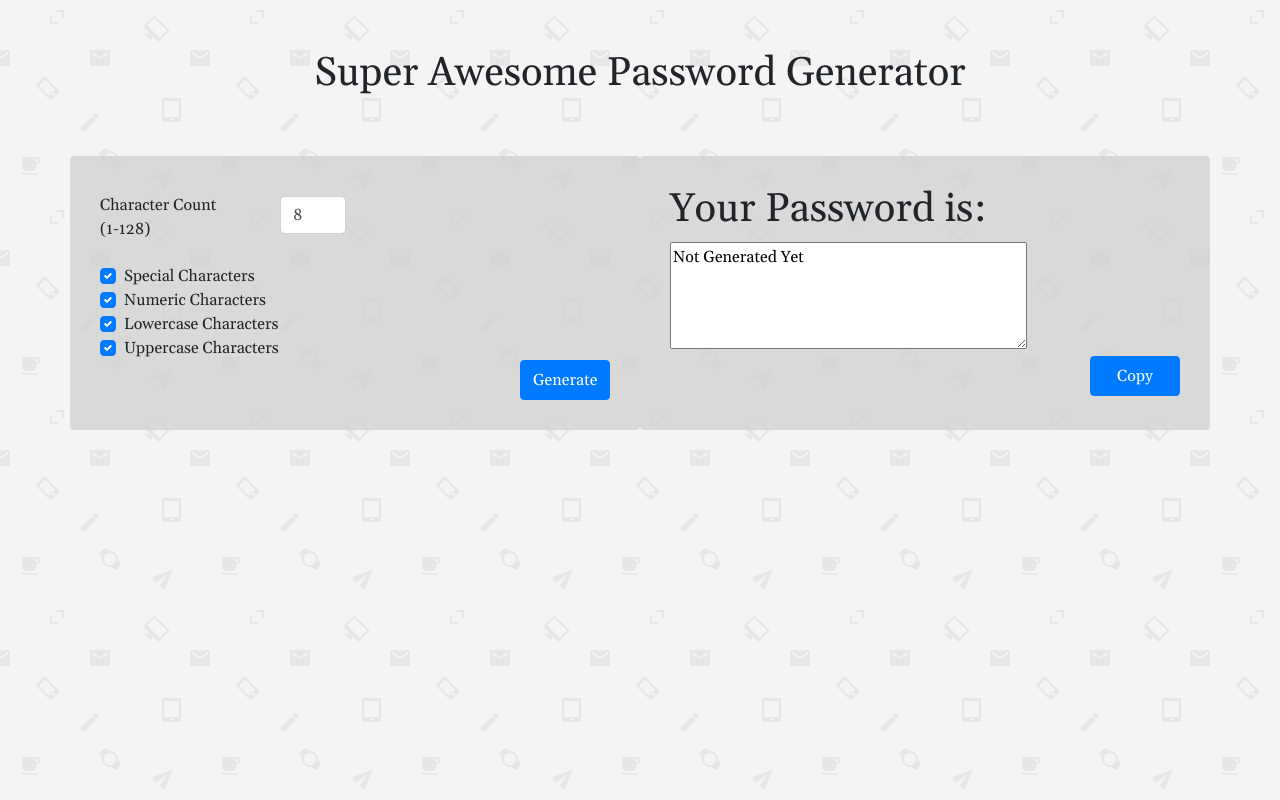
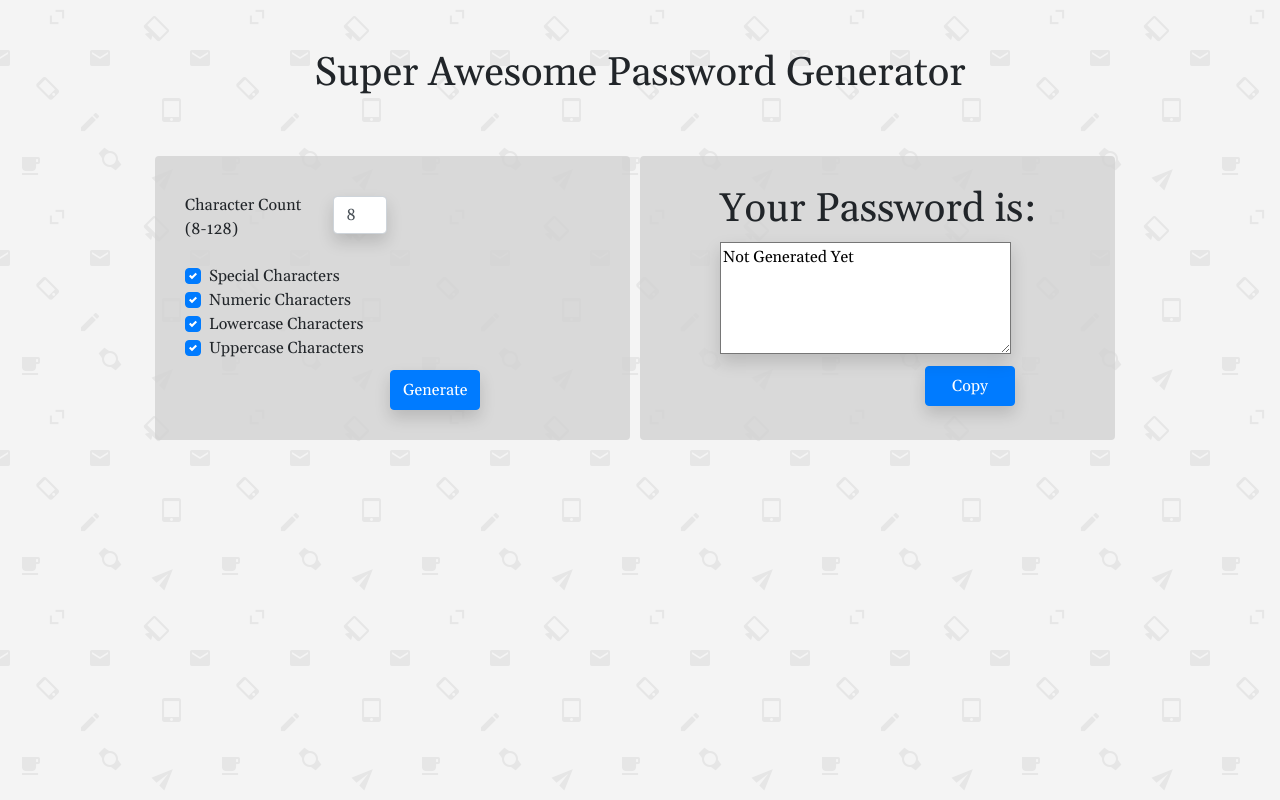
Before and after one commit to GReichman/password-generator, a plain HTML site: page index.html in a window 1280 px wide. Drawn offline with nearby package versions, Linux system fonts and the light colour scheme.

Commit message:
added some styling

```diff
--- a/assets/css/style.css
+++ b/assets/css/style.css
@@ -10,6 +10,7 @@ body{
 
 .contentCol{
     margin-top:20px;
+    margin-right:10px;
     padding:30px;
     background-color: rgba(210,210,210,.8);
 }
@@ -20,6 +21,7 @@ body{
 .myButton{
     width:90px;
     height:40px;
+    margin-right:120px;
 }
 
 #headerRow{
@@ -35,3 +37,18 @@ height:50%;
     width:20%;
     margin-left:0px;
 }
+
+#passwordContent{
+    margin-left:50px;
+    width:100%;
+    height:100%;
+}
+
+#copyButton{
+    margin-top:5px;
+
+}
+
+#generateButton{
+    margin-top:10px;
+}
--- a/index.html
+++ b/index.html
@@ -33,44 +33,48 @@
                 <h1>Super Awesome Password Generator</h1>
             </div>
         </div>
-        <div class="row contentRow">
-                <div class="contentCol col-xs-12 col-lg-6 rounded">
+        <div class="row contentRow justify-content-center">
+                <div class="contentCol col-xs-12 col-lg-5 rounded">
+                    <section id="inputContent">
                         <div class="form-group row">
-                            <label for="numChars" class="col-4 col-form-label">Character Count <br>(1-128)</label>
+                            <label for="numChars" class="col-4 col-form-label">Character Count <br>(8-128)</label>
                             <div class="col-8">
-                                <input class="form-control numBox" type="number" value="8" min="1" max="128" id="numChars">
+                                <input class="form-control numBox shadow" type="number" value="8" min="8" max="128" id="numChars">
                             </div>
                         </div>
 
                         <!-- https://mdbootstrap.com/docs/jquery/forms/checkbox/ -->
-                        <div class="custom-control custom-checkbox">
-                            <input type="checkbox" class="custom-control-input" id="specialCheck" checked>
-                            <label class="custom-control-label" for="specialCheck">Special Characters</label>
+                        <div class="custom-control custom-checkbox ">
+                            <input type="checkbox" class="custom-control-input  " id="specialCheck" checked>
+                            <label class="custom-control-label " for="specialCheck">Special Characters</label>
                         </div>
-                        <div class="custom-control custom-checkbox">
-                            <input type="checkbox" class="custom-control-input" id="numCheck" checked>
-                            <label class="custom-control-label" for="numCheck">Numeric Characters</label>
+                        <div class="custom-control custom-checkbox ">
+                            <input type="checkbox" class="custom-control-input " id="numCheck" checked>
+                            <label class="custom-control-label " for="numCheck">Numeric Characters</label>
                         </div>
-                        <div class="custom-control custom-checkbox">
-                            <input type="checkbox" class="custom-control-input" id="lowerCheck" checked>
-                            <label class="custom-control-label" for="lowerCheck">Lowercase Characters</label>
+                        <div class="custom-control custom-checkbox ">
+                            <input type="checkbox" class="custom-control-input " id="lowerCheck" checked>
+                            <label class="custom-control-label " for="lowerCheck">Lowercase Characters</label>
                         </div>
-                        <div class="custom-control custom-checkbox">
-                            <input type="checkbox" class="custom-control-input" id="upperCheck" checked>
-                            <label class="custom-control-label" for="upperCheck">Uppercase Characters</label>
+                        <div class="custom-control custom-checkbox ">
+                            <input type="checkbox" class="custom-control-input " id="upperCheck" checked>
+                            <label class="custom-control-label " for="upperCheck">Uppercase Characters</label>
                         </div>
 
-                        <button class="btn btn-primary float-right myButton" onclick="getInput()">
+                        <button class="btn btn-primary float-right shadow myButton" id="generateButton" onclick="getInput()">
                             Generate
                         </button>
+                    </section>
                     </div>
-            <div class="contentCol col-xs-12 col-lg-6 rounded">
-                <h1>Your Password is: </h1>
-                <textarea id="passwordBox" readonly="readonly">Not Generated Yet</textarea>
+            <div class="contentCol col-xs-12 col-lg-5 rounded">
+                <section id="passwordContent">
+                <h1 >Your Password is: </h1>
+                <textarea class="shadow" id="passwordBox" readonly="readonly">Not Generated Yet</textarea>
                 <br>
-                <button class="btn btn-primary float-right myButton" onclick="copyPassword()">Copy</button>
+                <button class="btn btn-primary float-right myButton shadow" id="copyButton" onclick="copyPassword()">Copy</button>
+            </section>
+
             </div>
-
         </div>
 
     </div>
@@ -109,8 +113,8 @@
                 alert("You must select at least one checkbox");
                 willGen = false;
             }//if no char sets selected
-            if (passLength < 1 || passLength > 128) {
-                alert("The number of characters must be between 1 and 128");
+            if (passLength < 8 || passLength > 128) {
+                alert("The number of characters must be between 8 and 128");
                 willGen = false;
             }//if not enough/too many chars requested
 
```
Also changed, not shown: assets/pictures/screenshot.png (added), 1 other file.
